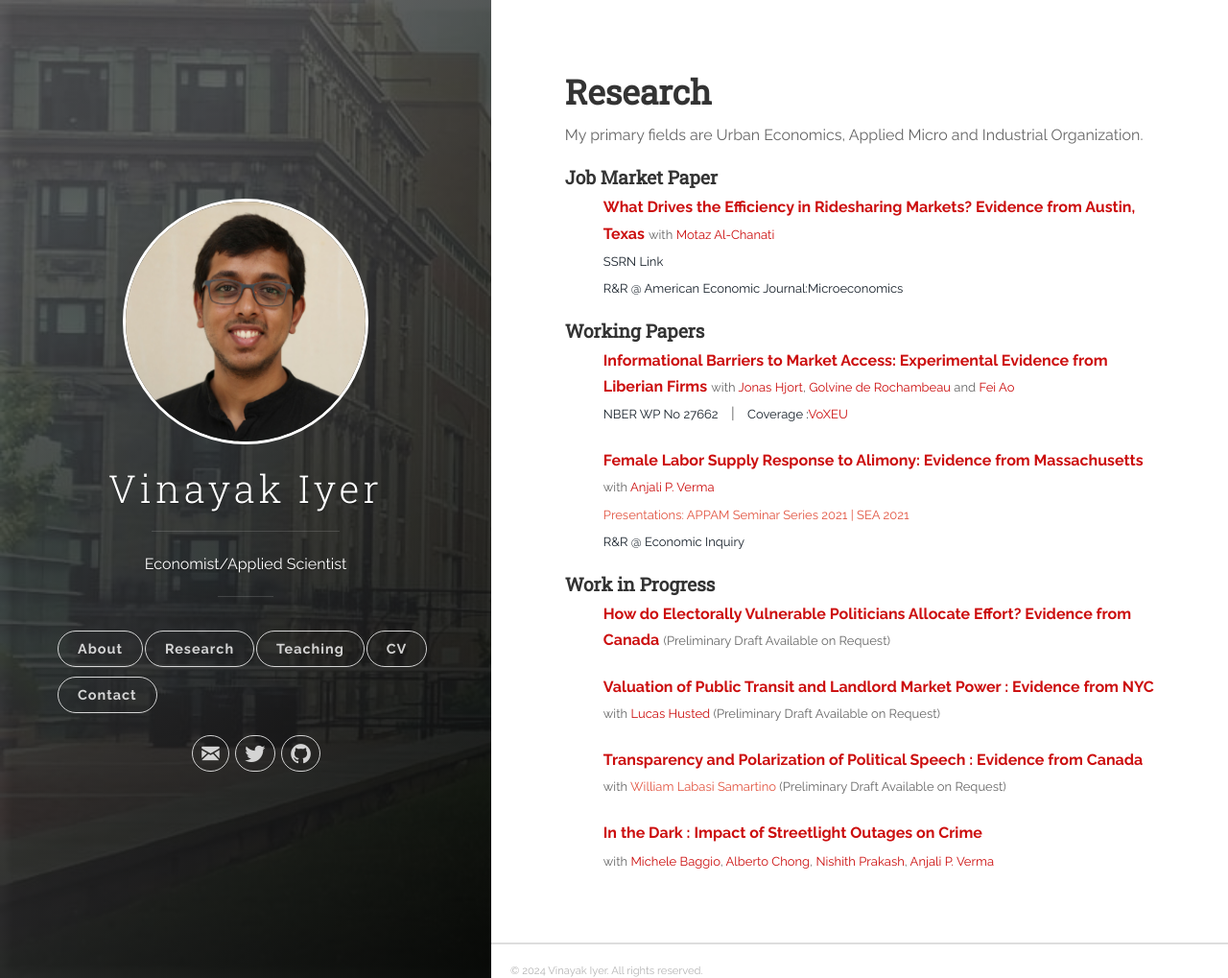
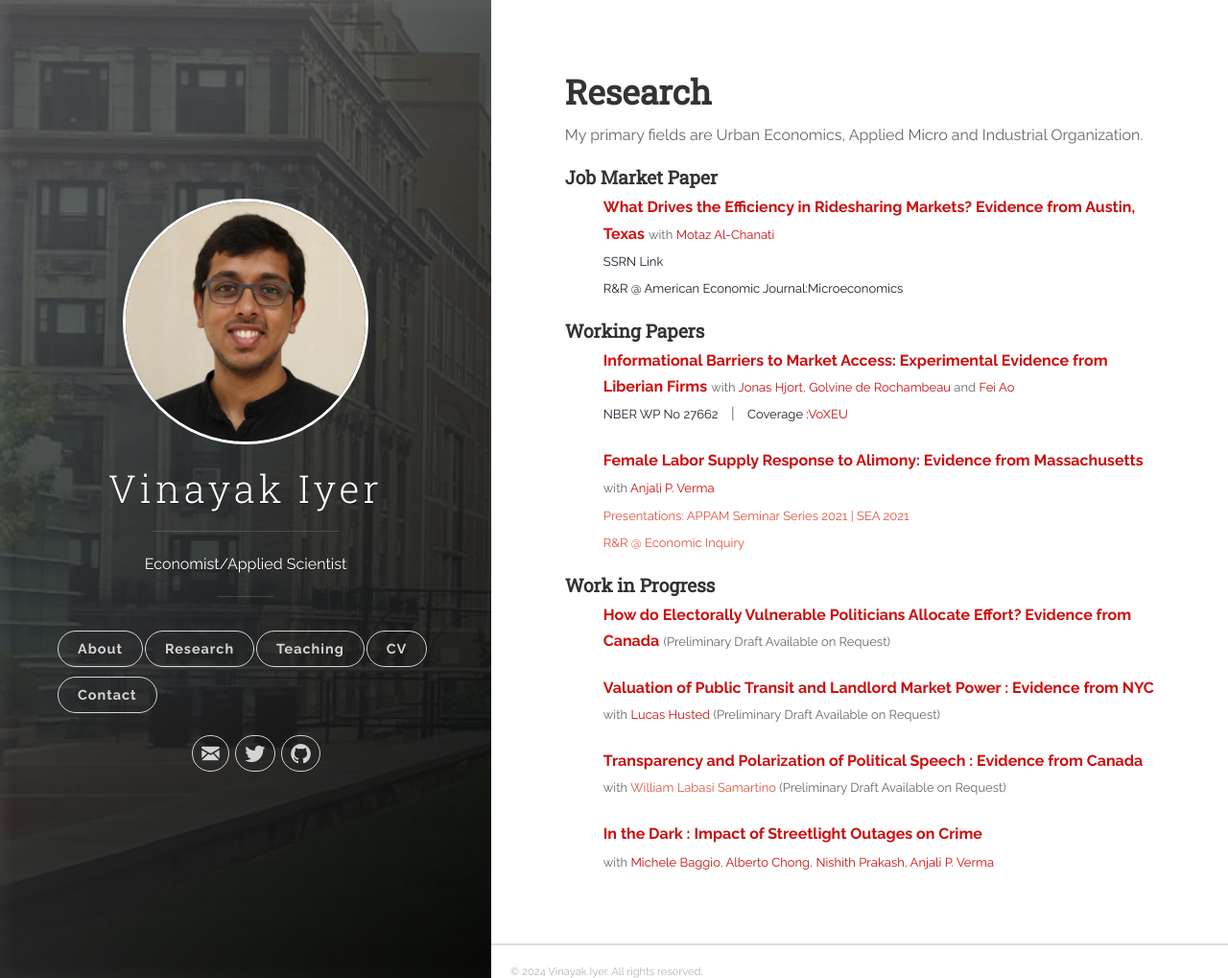
Before and after one commit to vinayakiyer/vinayakiyer.github.io, a Jekyll site: the page built from _posts/2018-06-13-research.markdown, in a window 1280 px wide and 1019 px high. Shown: the whole window at 96% size. Built offline with Jekyll 4.4.1, drawn with Linux system fonts in a browser that asks for light colours.

Commit message:
Update 2018-06-13-research.markdown

```diff
--- a/_posts/2018-06-13-research.markdown
+++ b/_posts/2018-06-13-research.markdown
@@ -31,9 +31,9 @@ tags: [jekyll]
 </ul>
 
 <ul>
-  <p><b><font size="3"><span style="color:#505050;"><strong><a href="{{ site.baseurl }}/files/AlimonyFemaleLaborSupply_VermaIyer2024.pdf" style="color:#cc0e0e;" target="_blank">Female Labor Supply Response to Alimony: Evidence from Massachusetts</a></strong></span></font> <font size="2">with <a href="https://anjalipverma.github.io/" style="color:#cc0e0e;" target="_blank">Anjali P. Verma</a> </font></b>
+  <p><b><font size="3"><span style="color:#505050;"><strong><a href="{{ site.baseurl }}/files/AlimonyFemaleLaborSupply_VermaIyer2024.pdf" style="color:#cc0e0e;" target="_blank">Female Labor Supply Response to Alimony: Evidence from Massachusetts</a></strong></span></font> <font size="2"> <br/> with <a href="https://anjalipverma.github.io/" style="color:#cc0e0e;" target="_blank">Anjali P. Verma</a> </font></b>
   <br/><font size="2"><a>Presentations: APPAM Seminar Series 2021 | SEA 2021 </a></font>
-  <br/><font size="2"><a  style="color:#17202a;">R&R @ Economic Inquiry</a></font></p></ul>
+  <br/><font size="2"><a>R&R @ Economic Inquiry</a></font></p></ul>
 
 <!--(<a href=".{{ site.baseurl }}/files/Paper2.pdf" target="_blank"><em>Draft</em></a>)-->
 <!---<details><summary>Abstract:</summary><p><font size="2">Evidence suggests that firms in poor countries stagnate because they cannot access
```
